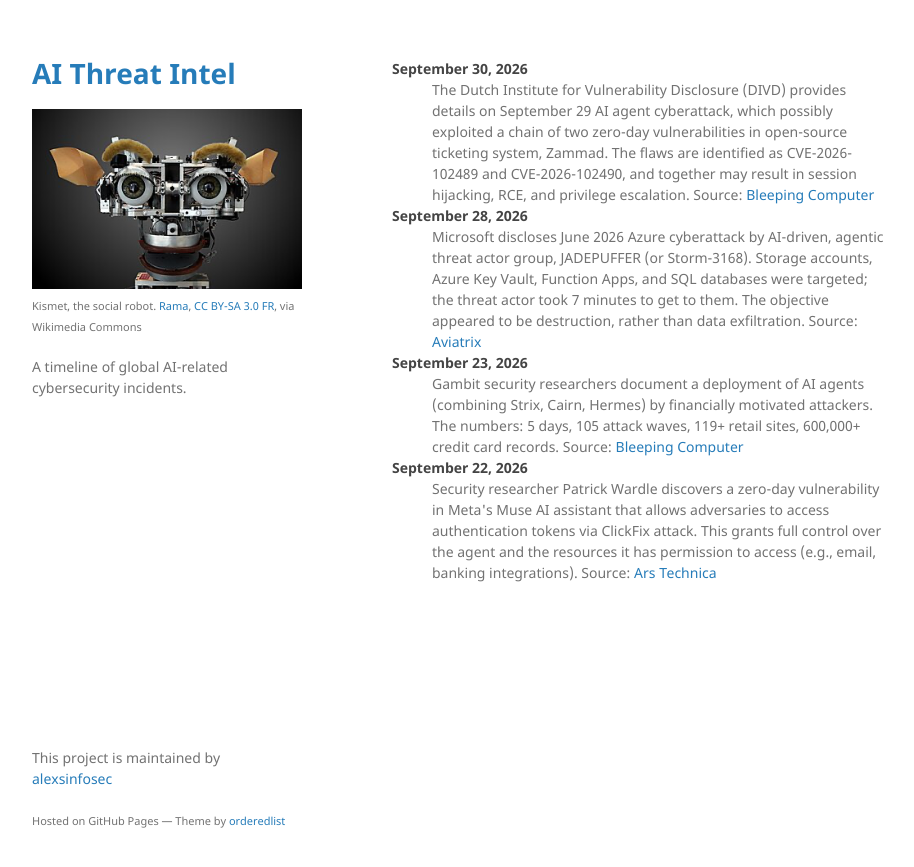
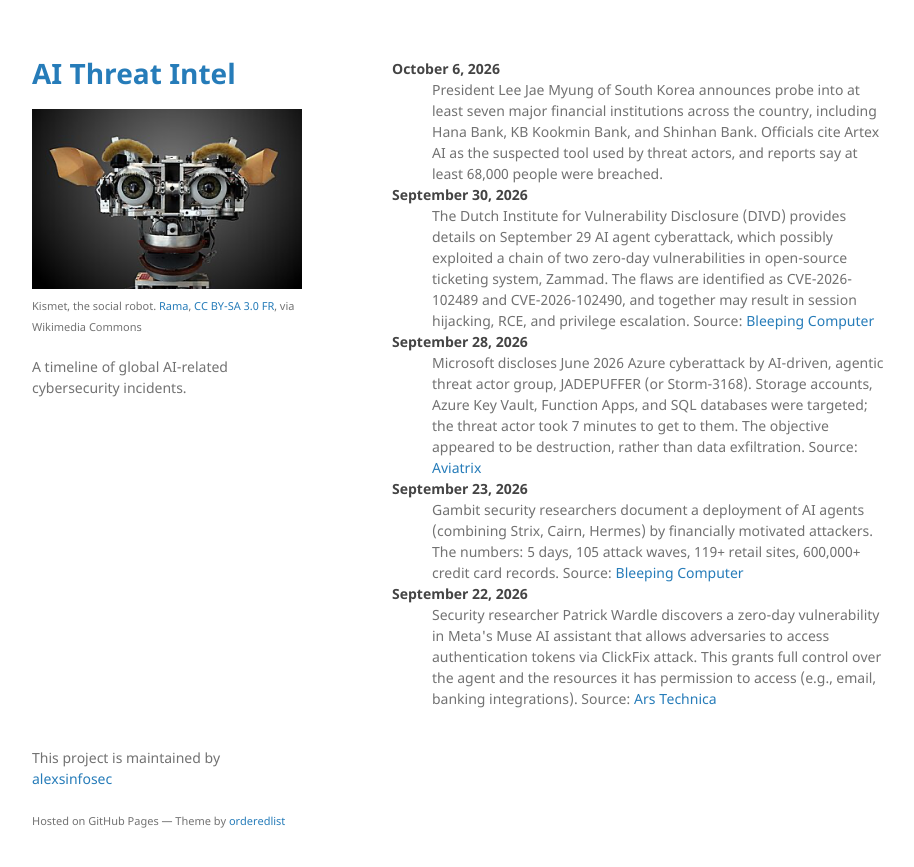
Before and after one commit to alexsinfosec/aithreatintel, a Jekyll site: the page built from index.md, in a window 1280 px wide. Shown: the top 867 px of the page, without its empty margins (178-1092 px from the left). Built offline with Jekyll 4.4.1, drawn with Linux system fonts in a browser that asks for light colours.

Commit message:
Update index.md with recent cyberattack news
Added details about recent cyberattacks involving AI-driven threats and vulnerabilities.

```diff
--- a/index.md
+++ b/index.md
@@ -3,6 +3,8 @@ layout: default
 ---
 
 <dl>
+<dt>October 6, 2026</dt>
+<dd>President Lee Jae Myung of South Korea announces probe into at least seven major financial institutions across the country, including Hana Bank, KB Kookmin Bank, and Shinhan Bank. Officials cite Artex AI as the suspected tool used by threat actors, and reports say at least 68,000 people were breached.</dd>
 <dt>September 30, 2026</dt>
 <dd>The Dutch Institute for Vulnerability Disclosure (DIVD) provides details on September 29 AI agent cyberattack, which possibly exploited a chain of two zero-day vulnerabilities in open-source ticketing system, Zammad. The flaws are identified as CVE-2026-102489 and CVE-2026-102490, and together may result in session hijacking, RCE, and privilege escalation. Source: <a href="https://www.bleepingcomputer.com/news/security/divd-says-zammad-zero-days-enabled-ai-driven-network-breach/" target="_blank">Bleeping Computer</a></dd>
 <dt>September 28, 2026</dt>
```
